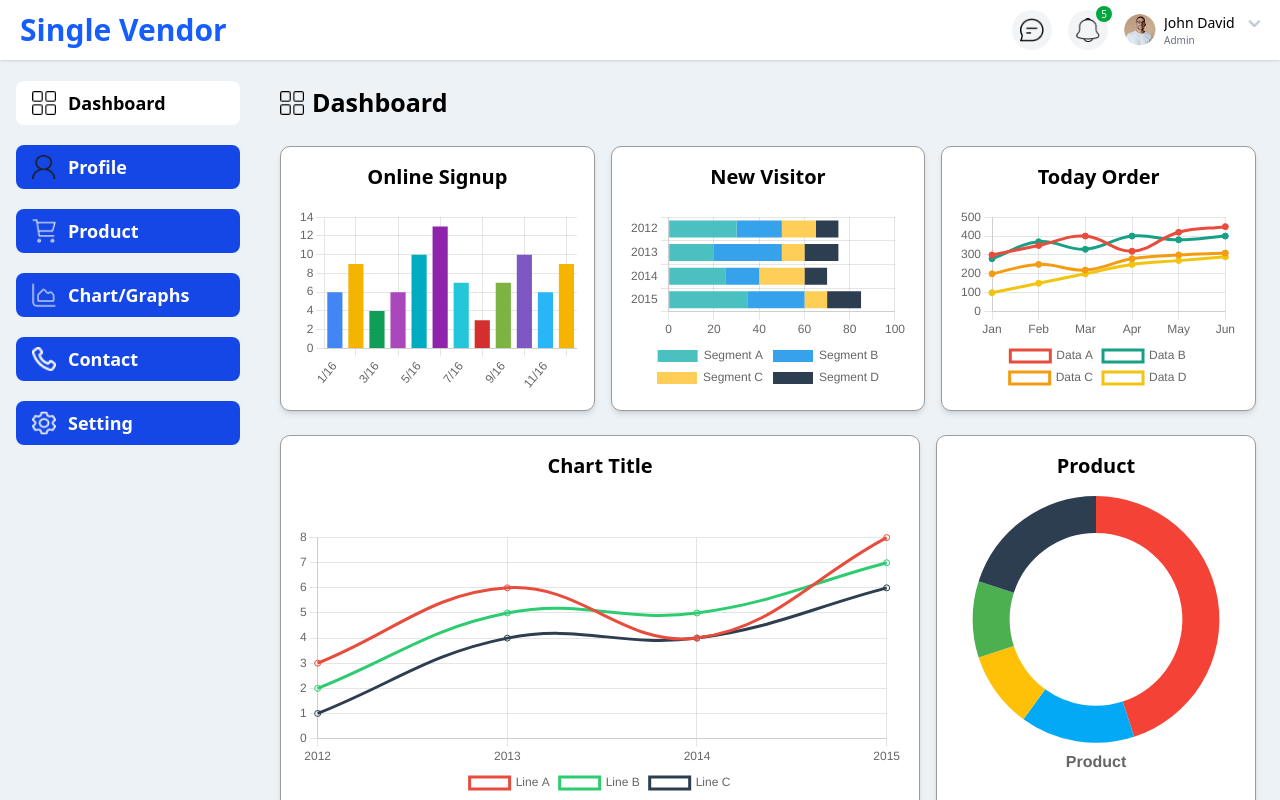
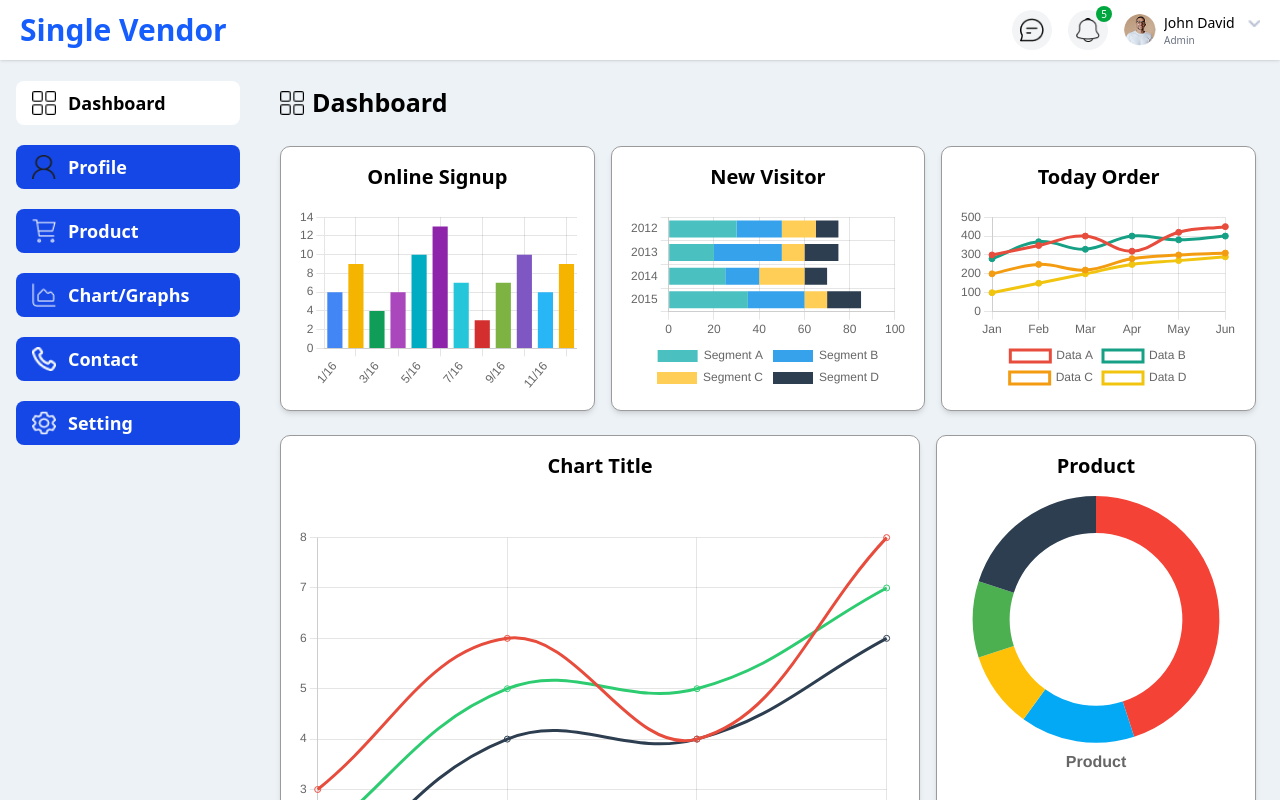
Before and after one commit to CodeByRushi11/Single-vender-task1, a React (Vite) app: page /Dashboard in a window 1280 px wide. Shown: the top 800 px of the page. Built offline with nearby package versions, Linux system fonts and the light colour scheme.

Commit message:
for canvas style

```diff
--- a/src/Component/ChartTitle.jsx
+++ b/src/Component/ChartTitle.jsx
@@ -66,7 +66,11 @@ const ChartTitle = () => {
   return (
     <div className="bg-white p-4 rounded-[10px] shadow-md w-full h-full min-h-[250px] border border-[#9B9B9B]">
       <h2 className="text-xl font-semibold mb-4 text-center">Chart Title</h2>
-      <canvas ref={chartRef} className="block w-full" height={150}></canvas>
+      <canvas
+        ref={chartRef}
+        className="w-full"
+        style={{ height: "250px" }}
+      ></canvas>
     </div>
   );
 };
```
